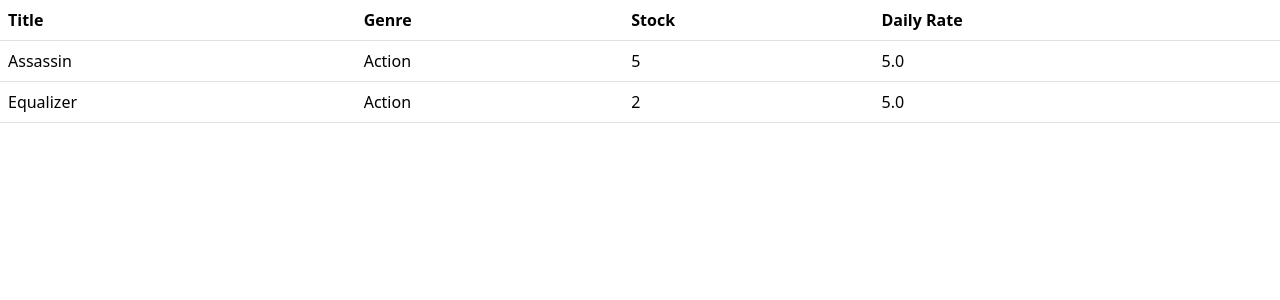
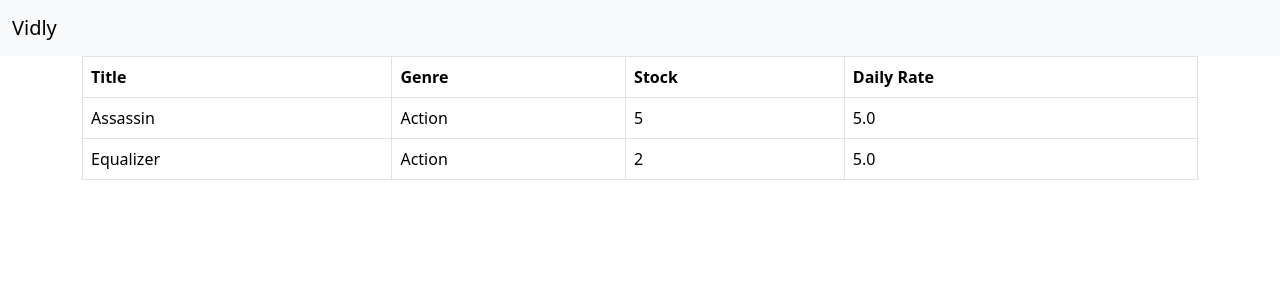
Before and after one commit to Zoritta/vidly, a Django app: page /movies/ in a window 1280 px wide. Shown: the top 300 px of the page. Run offline with Django 3.2, Linux system fonts and the light colour scheme; data comes from the database, SQL or seed files in the repository.

Commit message:
customizing movies view layout

```diff
--- a/movies/templates/movies/base.html
+++ b/movies/templates/movies/base.html
@@ -1,14 +1,27 @@
-<!doctype html>
+<!DOCTYPE html>
 <html lang="en">
   <head>
-    <meta charset="utf-8">
-    <meta name="viewport" content="width=device-width, initial-scale=1">
+    <meta charset="utf-8" />
+    <meta name="viewport" content="width=device-width, initial-scale=1" />
     <title>Vidly</title>
-    <link href="https://cdn.jsdelivr.net/npm/bootstrap@5.3.2/dist/css/bootstrap.min.css" rel="stylesheet" integrity="sha384-T3c6CoIi6uLrA9TneNEoa7RxnatzjcDSCmG1MXxSR1GAsXEV/Dwwykc2MPK8M2HN" crossorigin="anonymous">
+    <link
+      href="https://cdn.jsdelivr.net/npm/bootstrap@5.3.2/dist/css/bootstrap.min.css"
+      rel="stylesheet"
+      integrity="sha384-T3c6CoIi6uLrA9TneNEoa7RxnatzjcDSCmG1MXxSR1GAsXEV/Dwwykc2MPK8M2HN"
+      crossorigin="anonymous"
+    />
   </head>
   <body>
-    {% block content %}
-    {% endblock %}
-    <script src="https://cdn.jsdelivr.net/npm/bootstrap@5.3.2/dist/js/bootstrap.bundle.min.js" integrity="sha384-C6RzsynM9kWDrMNeT87bh95OGNyZPhcTNXj1NW7RuBCsyN/o0jlpcV8Qyq46cDfL" crossorigin="anonymous"></script>
+    <nav class="navbar bg-body-tertiary">
+      <div class="container-fluid">
+        <a class="navbar-brand" href="#">Vidly</a>
+      </div>
+    </nav>
+    <main class="container">{% block content %} {% endblock %}</main>
+    <script
+      src="https://cdn.jsdelivr.net/npm/bootstrap@5.3.2/dist/js/bootstrap.bundle.min.js"
+      integrity="sha384-C6RzsynM9kWDrMNeT87bh95OGNyZPhcTNXj1NW7RuBCsyN/o0jlpcV8Qyq46cDfL"
+      crossorigin="anonymous"
+    ></script>
   </body>
 </html>
--- a/movies/templates/movies/index.html
+++ b/movies/templates/movies/index.html
@@ -1,5 +1,5 @@
 {% extends 'movies/base.html'%} {% block content %}
-<table class="table">
+<table class="table table-bordered table-hover">
   <thead>
     <tr>
       <th>Title</th>
```
